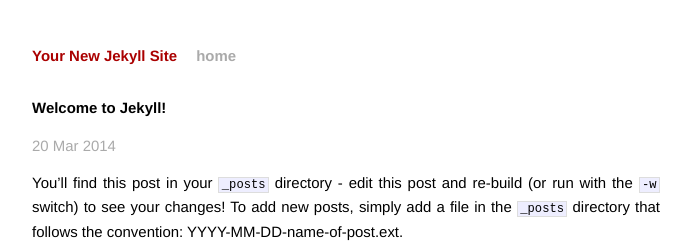
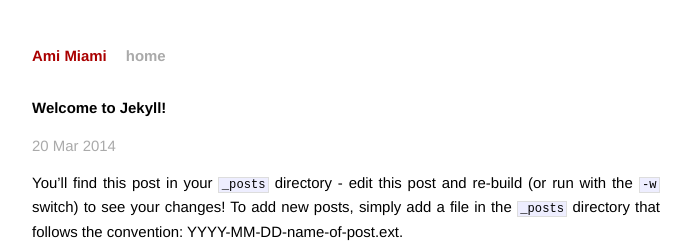
Before and after one commit to minyandafna/minyandafna.github.io, a Jekyll site: the page built from _posts/2014-03-20-welcome-to-jekyll.markdown, in a window 1280 px wide. Shown: the top 243 px of the page, without its empty margins (294-985 px from the left). Built offline with Jekyll 4.4.1, drawn with Linux system fonts in a browser that asks for light colours; Markdown is read by kramdown in place of the engine named in the settings.

Commit message:
Added prelim config

```diff
--- a/_config.yml
+++ b/_config.yml
@@ -1,3 +1,8 @@
-name: Your New Jekyll Site
+name: Ami Miami
 markdown: redcarpet
 pygments: true
+meta:
+  site_title: "Ami Miami"
+  site_subtitle: "Miami's Only Partnership Minyan Community"
+  site_language: "en"
+permalink: pretty
```
Also changed, not shown: 1 other file.
